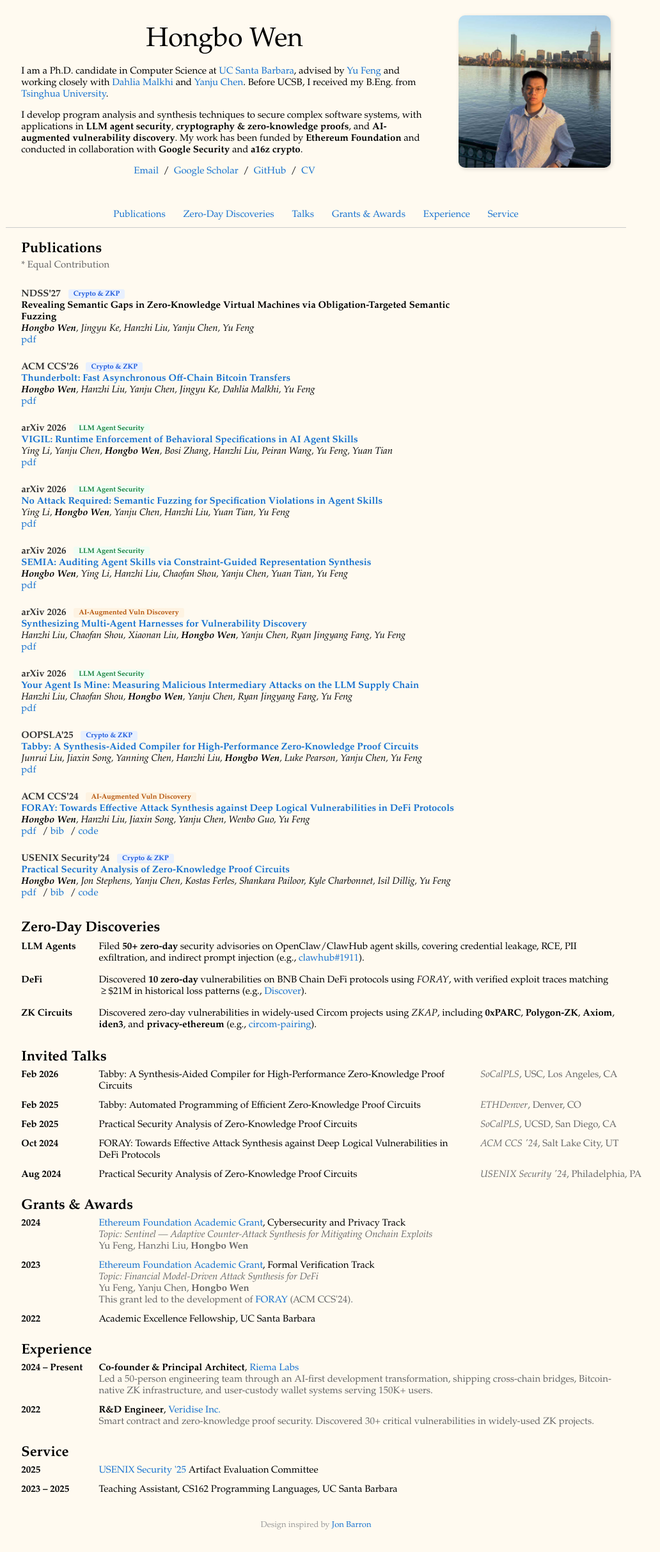
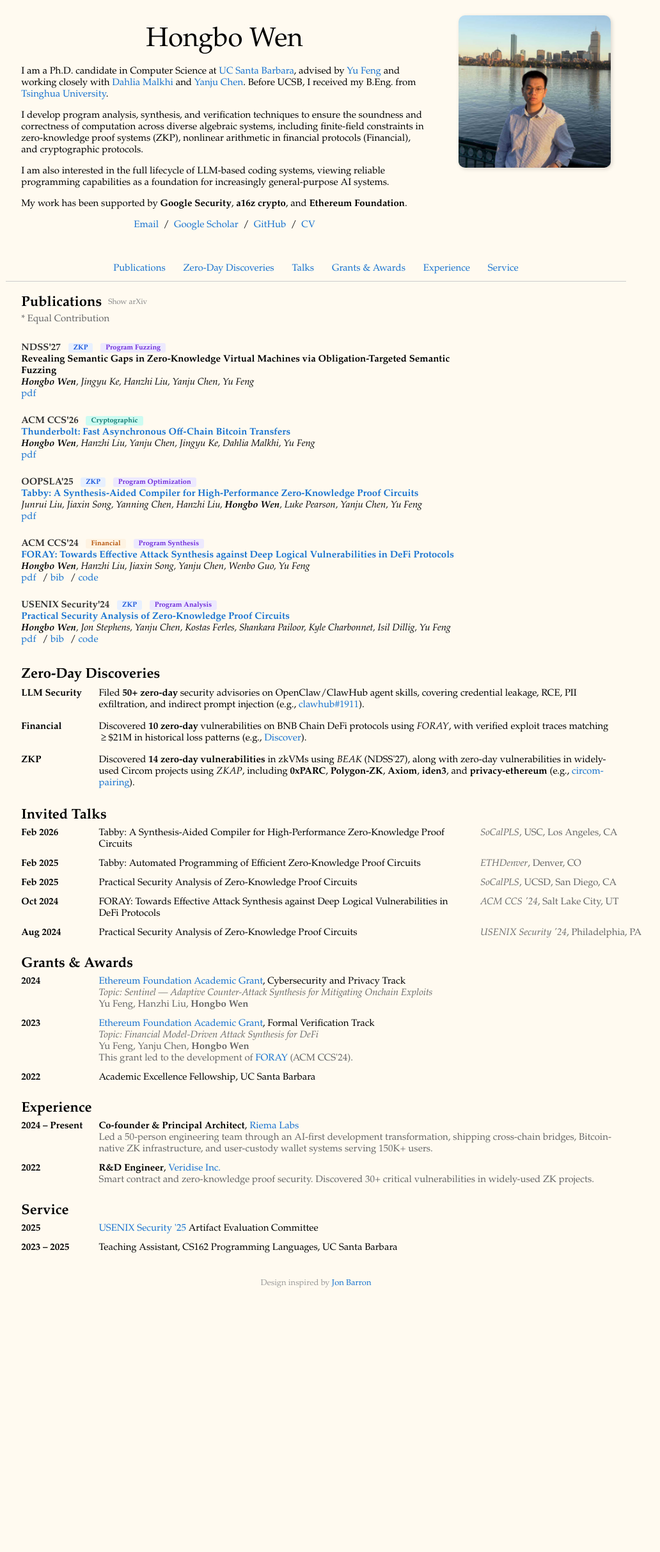
Before and after one commit to whbjzzwjxq/whbjzzwjxq.github.io, a Jekyll site: the page built from _posts/2025-01-28-USENIX_AEC.markdown, in a window 1280 px wide. Shown: the whole page at 64% size, without its empty margins (146-1178 px from the left). Built offline with Jekyll 4.4.1, drawn with Linux system fonts in a browser that asks for light colours; after the commit the page ends 2047 px from its top, so only the background shows below that.

Commit message:
Refresh homepage research profile and CV
Co-authored-by: Codex <noreply@openai.com>

```diff
--- a/_layouts/default.html
+++ b/_layouts/default.html
@@ -29,12 +29,13 @@
                 <a href="https://www.tsinghua.edu.cn/en/">Tsinghua University</a>.
               </p>
               <p>
-                I develop program analysis and synthesis techniques to secure complex software systems,
-                with applications in <b>LLM agent security</b>,
-                <b>cryptography &amp; zero-knowledge proofs</b>, and
-                <b>AI-augmented vulnerability discovery</b>.
-                My work has been funded by <b>Ethereum Foundation</b> and conducted in collaboration with
-                <b>Google Security</b> and <b>a16z crypto</b>.
+                I develop program analysis, synthesis, and verification techniques to ensure the soundness and correctness of computation across diverse algebraic systems, including finite-field constraints in zero-knowledge proof systems (ZKP), nonlinear arithmetic in financial protocols (Financial), and cryptographic protocols.
+              </p>
+              <p>
+                I am also interested in the full lifecycle of LLM-based coding systems, viewing reliable programming capabilities as a foundation for increasingly general-purpose AI systems.
+              </p>
+              <p>
+                My work has been supported by <b>Google Security</b>, <b>a16z crypto</b>, and <b>Ethereum Foundation</b>.
               </p>
               <p style="text-align:center">
                 <a href="mailto:hongbowen@ucsb.edu">Email</a> &nbsp;/&nbsp;
@@ -65,17 +66,22 @@
         <table style="width:100%;border:0;border-spacing:0;border-collapse:separate;margin-right:auto;margin-left:auto;">
           <tr>
             <td style="padding:20px 2.5% 0 2.5%">
-              <h2 id="sec-publications">Publications</h2>
+              <div class="publications-heading">
+                <h2 id="sec-publications">Publications</h2>
+                <button id="arxiv-toggle" class="arxiv-toggle" type="button" aria-expanded="false" aria-controls="accepted-publications-current arxiv-publications accepted-publications-previous">Show arXiv</button>
+              </div>
               <p style="margin-top:4px;color:#666;">* Equal Contribution</p>
             </td>
           </tr>
         </table>
         <table style="width:100%;border:0;border-spacing:0;border-collapse:separate;margin-right:auto;margin-left:auto;">
+          <tbody id="accepted-publications-current" class="accepted-publications">
           <!-- Beak (NDSS'27) -->
           <tr>
             <td style="padding:12px 2.5%;width:75%;vertical-align:middle">
               <span class="pub-venue">NDSS'27</span>
-              <span class="label label-crypto">Crypto &amp; ZKP</span><br>
+              <span class="label label-crypto">ZKP</span>
+              <span class="label label-method">Program Fuzzing</span><br>
               <papertitle>Revealing Semantic Gaps in Zero-Knowledge Virtual Machines via Obligation-Targeted Semantic Fuzzing</papertitle><br>
               <span class="pub-authors"><b>Hongbo Wen</b>, Jingyu Ke, Hanzhi Liu, Yanju Chen, Yu Feng</span><br>
               <span class="pub-links">
@@ -89,7 +95,7 @@
           <tr>
             <td style="padding:12px 2.5%;width:75%;vertical-align:middle">
               <span class="pub-venue">ACM CCS'26</span>
-              <span class="label label-crypto">Crypto & ZKP</span><br>
+              <span class="label label-cryptographic">Cryptographic</span><br>
               <a href="https://eprint.iacr.org/2025/709">
                 <papertitle>Thunderbolt: Fast Asynchronous Off-Chain Bitcoin Transfers</papertitle>
               </a><br>
@@ -101,11 +107,13 @@
             <td style="padding:8px 2.5%;width:25%;vertical-align:middle;min-width:100px">
             </td>
           </tr>
+          </tbody>
+          <tbody id="arxiv-publications" hidden>
           <!-- VIGIL (arXiv 2026) -->
           <tr>
             <td style="padding:12px 2.5%;width:75%;vertical-align:middle">
               <span class="pub-venue">arXiv 2026</span>
-              <span class="label label-agent">LLM Agent Security</span><br>
+              <span class="label label-agent">LLM Security</span><br>
               <a href="https://arxiv.org/abs/2606.26524">
                 <papertitle>VIGIL: Runtime Enforcement of Behavioral Specifications in AI Agent Skills</papertitle>
               </a><br>
@@ -121,7 +129,7 @@
           <tr>
             <td style="padding:12px 2.5%;width:75%;vertical-align:middle">
               <span class="pub-venue">arXiv 2026</span>
-              <span class="label label-agent">LLM Agent Security</span><br>
+              <span class="label label-agent">LLM Security</span><br>
               <a href="https://arxiv.org/abs/2605.13044">
                 <papertitle>No Attack Required: Semantic Fuzzing for Specification Violations in Agent Skills</papertitle>
               </a><br>
@@ -137,7 +145,7 @@
           <tr>
             <td style="padding:12px 2.5%;width:75%;vertical-align:middle">
               <span class="pub-venue">arXiv 2026</span>
-              <span class="label label-agent">LLM Agent Security</span><br>
+              <span class="label label-agent">LLM Security</span><br>
               <a href="https://arxiv.org/abs/2605.00314">
                 <papertitle>SEMIA: Auditing Agent Skills via Constraint-Guided Representation Synthesis</papertitle>
               </a><br>
@@ -153,7 +161,7 @@
           <tr>
             <td style="padding:12px 2.5%;width:75%;vertical-align:middle">
               <span class="pub-venue">arXiv 2026</span>
-              <span class="label label-vuln">AI-Augmented Vuln Discovery</span><br>
+              <span class="label label-agent">LLM Security</span><br>
               <a href="https://arxiv.org/abs/2604.20801">
                 <papertitle>Synthesizing Multi-Agent Harnesses for Vulnerability Discovery</papertitle>
               </a><br>
@@ -169,7 +177,7 @@
           <tr>
             <td style="padding:12px 2.5%;width:75%;vertical-align:middle">
               <span class="pub-venue">arXiv 2026</span>
-              <span class="label label-agent">LLM Agent Security</span><br>
+              <span class="label label-agent">LLM Security</span><br>
               <a href="https://arxiv.org/abs/2604.08407">
                 <papertitle>Your Agent Is Mine: Measuring Malicious Intermediary Attacks on the LLM Supply Chain</papertitle>
               </a><br>
@@ -181,11 +189,14 @@
             <td style="padding:8px 2.5%;width:25%;vertical-align:middle;min-width:100px">
             </td>
           </tr>
+          </tbody>
+          <tbody id="accepted-publications-previous" class="accepted-publications">
           <!-- Tabby (OOPSLA'25) -->
           <tr>
             <td style="padding:12px 2.5%;width:75%;vertical-align:middle">
               <span class="pub-venue">OOPSLA'25</span>
-              <span class="label label-crypto">Crypto & ZKP</span><br>
+              <span class="label label-crypto">ZKP</span>
+              <span class="label label-method">Program Optimization</span><br>
               <a href="https://dl.acm.org/doi/10.1145/3763110">
                 <papertitle>Tabby: A Synthesis-Aided Compiler for High-Performance Zero-Knowledge Proof Circuits</papertitle>
               </a><br>
@@ -201,7 +212,8 @@
           <tr>
             <td style="padding:12px 2.5%;width:75%;vertical-align:middle">
               <span class="pub-venue">ACM CCS'24</span>
-              <span class="label label-vuln">AI-Augmented Vuln Discovery</span><br>
+              <span class="label label-vuln">Financial</span>
+              <span class="label label-method">Program Synthesis</span><br>
               <a href="https://dl.acm.org/doi/10.1145/3658644.3690293">
                 <papertitle>FORAY: Towards Effective Attack Synthesis against Deep Logical Vulnerabilities in DeFi Protocols</papertitle>
               </a><br>
@@ -219,7 +231,8 @@
           <tr>
             <td style="padding:12px 2.5%;width:75%;vertical-align:middle">
               <span class="pub-venue">USENIX Security'24</span>
-              <span class="label label-crypto">Crypto & ZKP</span><br>
+              <span class="label label-crypto">ZKP</span>
+              <span class="label label-method">Program Analysis</span><br>
               <a href="https://www.usenix.org/conference/usenixsecurity24/presentation/wen">
                 <papertitle>Practical Security Analysis of Zero-Knowledge Proof Circuits</papertitle>
               </a><br>
@@ -233,6 +246,7 @@
             <td style="padding:8px 2.5%;width:25%;vertical-align:middle;min-width:100px">
             </td>
           </tr>
+          </tbody>
         </table>
 
         <!-- ==================== Zero-Day Discoveries ==================== -->
@@ -245,7 +259,7 @@
         </table>
         <table style="width:100%;border:0;border-spacing:0;border-collapse:separate;margin-right:auto;margin-left:auto;">
           <tr>
-            <td style="padding:8px 2.5%;width:15%;vertical-align:top;white-space:nowrap"><b>LLM Agents</b></td>
+            <td style="padding:8px 2.5%;width:15%;vertical-align:top;white-space:nowrap"><b>LLM Security</b></td>
             <td style="padding:8px 0;vertical-align:top">
               Filed <b>50+ zero-day</b> security advisories on OpenClaw/ClawHub agent skills,
               covering credential leakage, RCE, PII exfiltration, and indirect prompt injection
@@ -253,7 +267,7 @@
             </td>
           </tr>
           <tr>
-            <td style="padding:8px 2.5%;width:15%;vertical-align:top;white-space:nowrap"><b>DeFi</b></td>
+            <td style="padding:8px 2.5%;width:15%;vertical-align:top;white-space:nowrap"><b>Financial</b></td>
             <td style="padding:8px 0;vertical-align:top">
               Discovered <b>10 zero-day</b> vulnerabilities on BNB Chain DeFi protocols using <i>FORAY</i>,
               with verified exploit traces matching &ge;$21M in historical loss patterns
@@ -261,9 +275,10 @@
             </td>
           </tr>
           <tr>
-            <td style="padding:8px 2.5%;width:15%;vertical-align:top;white-space:nowrap"><b>ZK Circuits</b></td>
+            <td style="padding:8px 2.5%;width:15%;vertical-align:top;white-space:nowrap"><b>ZKP</b></td>
             <td style="padding:8px 0;vertical-align:top">
-              Discovered zero-day vulnerabilities in widely-used Circom projects using <i>ZKAP</i>,
+              Discovered <b>14 zero-day vulnerabilities</b> in zkVMs using <i>BEAK</i> (NDSS'27),
+              along with zero-day vulnerabilities in widely-used Circom projects using <i>ZKAP</i>,
               including <b>0xPARC</b>, <b>Polygon-ZK</b>, <b>Axiom</b>, <b>iden3</b>, and <b>privacy-ethereum</b>
               (e.g., <a href="https://github.com/0xPARC/zk-bug-tracker#3-circom-pairing-missing-output-check-constraint">circom-pairing</a>).
             </td>
@@ -402,6 +417,25 @@
       </td>
     </tr>
   </table>
+  <script>
+    (function () {
+      const toggle = document.getElementById('arxiv-toggle');
+      const publications = document.getElementById('arxiv-publications');
+      const acceptedPublications = document.querySelectorAll('.accepted-publications');
+
+      if (!toggle || !publications || !acceptedPublications.length) return;
+
+      toggle.addEventListener('click', function () {
+        const isExpanded = toggle.getAttribute('aria-expanded') === 'true';
+        publications.hidden = isExpanded;
+        acceptedPublications.forEach(function (group) {
+          group.hidden = !isExpanded;
+        });
+        toggle.setAttribute('aria-expanded', String(!isExpanded));
+        toggle.textContent = isExpanded ? 'Show arXiv' : 'Show Accepted';
+      });
+    }());
+  </script>
 </body>
 
 </html>
--- a/style.scss
+++ b/style.scss
@@ -60,6 +60,33 @@ h3 {
   font-weight: 600;
   padding: 0;
   margin: 8px 0 4px 0;
+}
+
+.publications-heading {
+  display: flex;
+  align-items: center;
+  gap: 10px;
+}
+
+.arxiv-toggle {
+  background: transparent;
+  border: 0;
+  color: #888;
+  cursor: pointer;
+  font-family: 'Palatino Linotype', 'Book Antiqua', Palatino, serif;
+  font-size: 12px;
+  line-height: 1.4;
+  padding: 0;
+}
+
+.arxiv-toggle:hover {
+  color: #f09228;
+}
+
+.arxiv-toggle:focus-visible {
+  color: #f09228;
+  outline: 1px dotted #f09228;
+  outline-offset: 2px;
 }
 
 papertitle {
@@ -146,6 +173,11 @@ conference {
   color: #1a56db;
 }
 
+.label-cryptographic {
+  background-color: #ccfbf1;
+  color: #0f766e;
+}
+
 .label-vuln {
   background-color: #fef3e2;
   color: #b45309;
@@ -156,6 +188,11 @@ conference {
   color: #15803d;
 }
 
+.label-method {
+  background-color: #ede9fe;
+  color: #6d28d9;
+}
+
 img.profile-photo {
   width: 100%;
   max-width: 100%;
```
Also changed, not shown: 1 other file.
